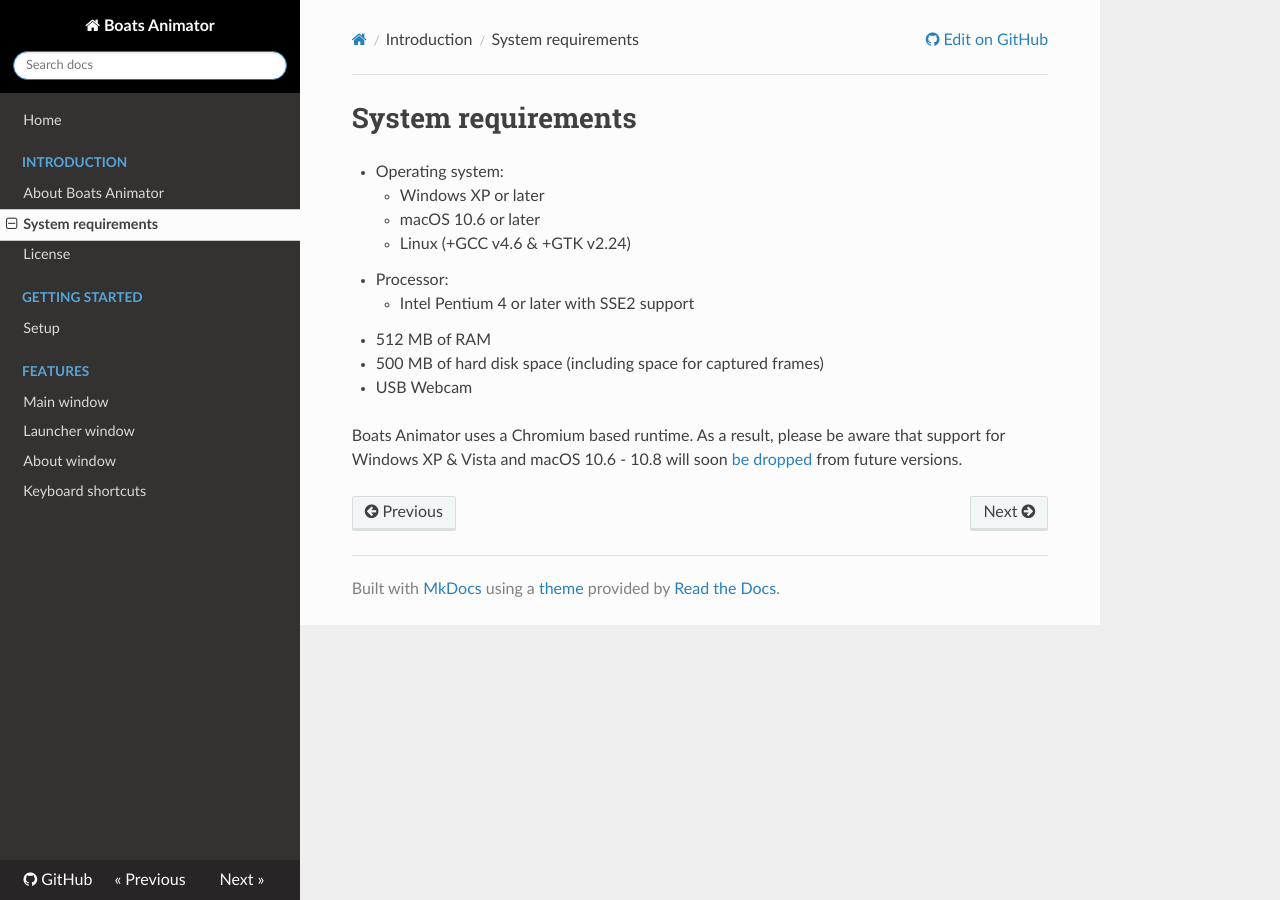
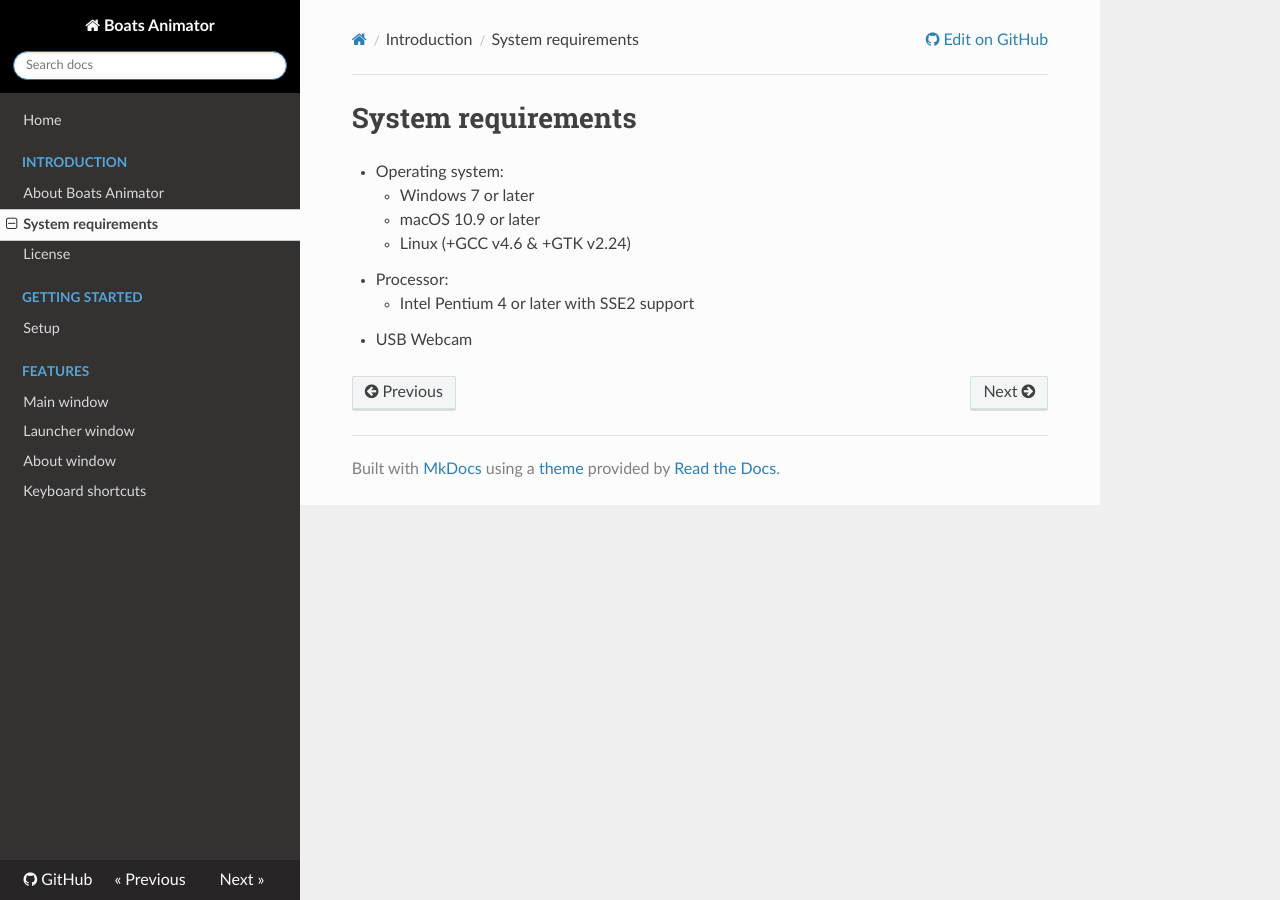
Before and after one commit to charlielee/boats-animator, an MkDocs documentation site: the page built from docs/introduction/system-requirements.md, in a window 1280 px wide. Built offline with MkDocs 1.6.1, drawn with Linux system fonts in a browser that asks for light colours; nearby versions of some CDN libraries; old or Windows-style settings are respelled for this version of MkDocs.

Commit message:
Update system requirements

```diff
--- a/docs/introduction/system-requirements.md
+++ b/docs/introduction/system-requirements.md
@@ -1,13 +1,9 @@
 # System requirements
 
   * Operating system:
-    * Windows XP or later
-    * macOS 10.6 or later
+    * Windows 7 or later
+    * macOS 10.9 or later
     * Linux (+GCC v4.6 & +GTK v2.24)
   * Processor:
     * Intel Pentium 4 or later with SSE2 support
-  * 512 MB of RAM
-  * 500 MB of hard disk space (including space for captured frames)
   * USB Webcam
-
-Boats Animator uses a Chromium based runtime. As a result, please be aware that support for Windows XP & Vista and macOS 10.6 - 10.8 will soon [be dropped](https://chrome.googleblog.com/2015/11/updates-to-chrome-platform-support.html) from future versions.
```
Also changed, not shown: CONTRIBUTING.md (+1 -1 lines).
